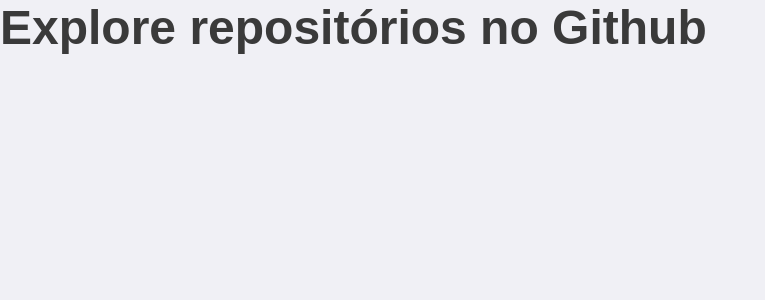
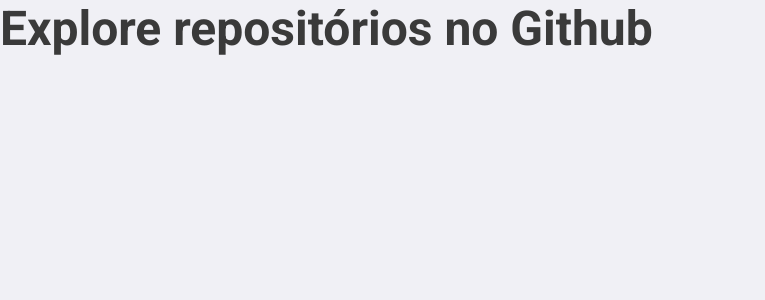
Before and after one commit to ferreirazdev/GitHub-Explorer, a React (Create React App) app: page / in a window 1280 px wide. Shown: the top 300 px of the page, without its empty margins (0-765 px from the left). Built offline with nearby package versions, Linux system fonts and the light colour scheme.

Commit message:
google font kk

```diff
--- a/public/index.html
+++ b/public/index.html
@@ -4,7 +4,9 @@
     <meta charset="utf-8" />
     <meta name="viewport" content="width=device-width, initial-scale=1" />
     <meta name="theme-color" content="#3A3A3A" />
+
     <title>Github Explorer</title>
+    <link href="https://fonts.googleapis.com/css2?family=Roboto:wght@400;700&display=swap" rel="stylesheet">
   </head>
   <body>
     <noscript>You need to enable JavaScript to run this app.</noscript>
--- a/src/styles/global.ts
+++ b/src/styles/global.ts
@@ -13,7 +13,7 @@
       -webkit-font-smoothing: antialiased;
     }
     body, input, button {
-      font: 16px sans-serif;
+      font: 16px Roboto, sans-serif;
     }
 
 `;
```
